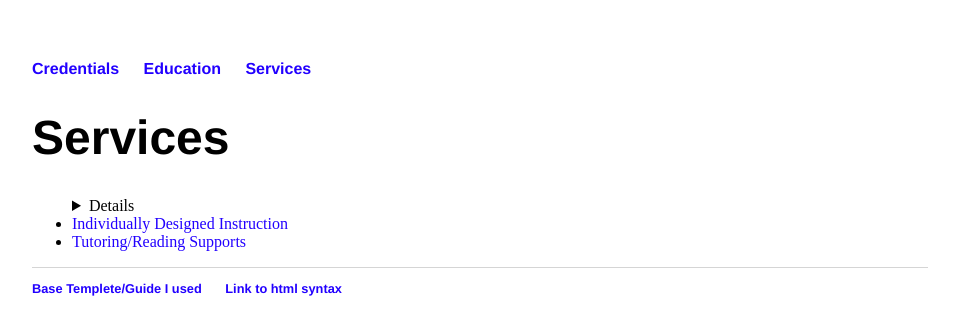
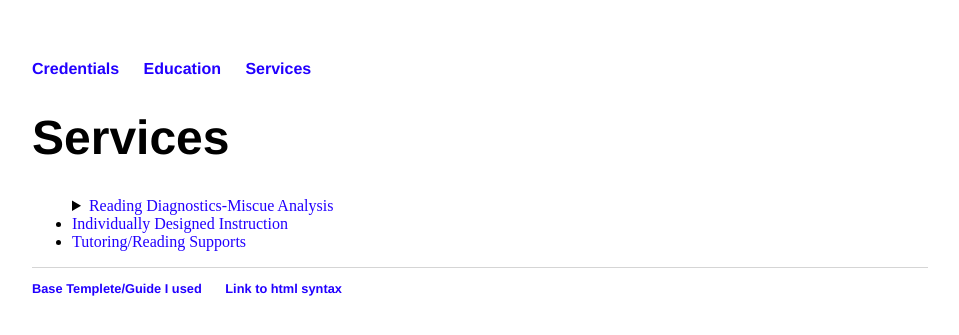
Before and after one commit to ShadowHazel/ShadowHazel.github.io, a Jekyll site: the page built from serv/index.html, in a window 1280 px wide. Shown: the top 335 px of the page, without its empty margins (160-1119 px from the left). Built offline with Jekyll 4.4.1, drawn with Linux system fonts in a browser that asks for light colours; part of the change alters nothing that is shown.

Commit message:
Update index.html

```diff
--- a/serv/index.html
+++ b/serv/index.html
@@ -7,7 +7,7 @@ title: Services
 		<h1>Services</h1>
 		<ul class="contacts">
 			<details>
-				<a href="#"><summary>Reading Diagnostics-Miscue Analysis</summary></a>
+				<summary><a href="#">Reading Diagnostics-Miscue Analysis</a></summary>
 				<p>details 1</p>
 				<p>details 2</p>
 			</details>
```
